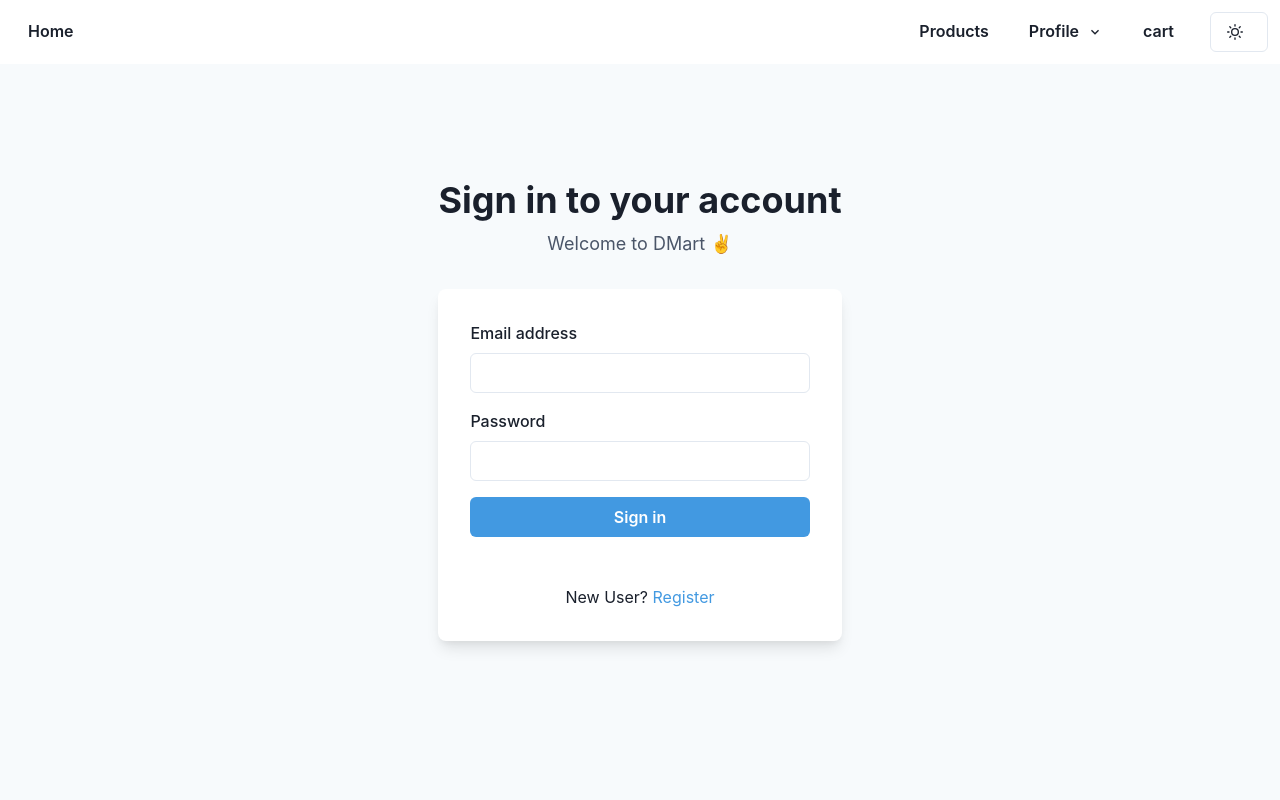
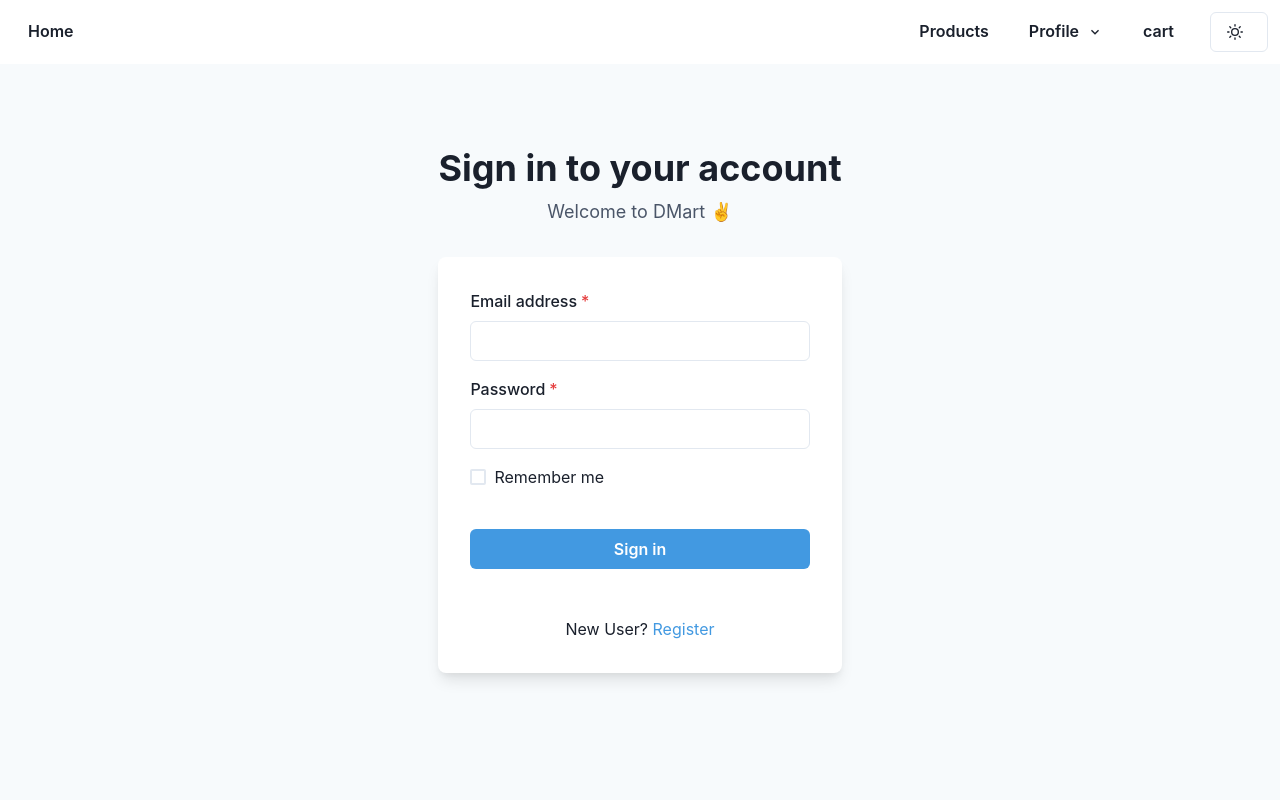
Before and after one commit to alicehack2020/self_ecommerce_frontend, a React (Create React App) app: page /login in a window 1280 px wide. Shown: the top 800 px of the page. Built offline with nearby package versions, Linux system fonts and the light colour scheme; no server answers.

Commit message:
code improve

```diff
--- a/src/App.jsx
+++ b/src/App.jsx
@@ -7,7 +7,7 @@ import Footer from './footer/Footer'
 import { Route, Routes } from 'react-router-dom'
 import LandingPage from './landing/LandingPage'
 import ProductDetails from './product/ProductDetails'
-import NavBar from './navbar/Navbar'
+import NavBar from './components/navbar/Navbar';
 import ProductListPage from './landing/ProductListPage'
 import Checkout from './checkout/Checkout';
 
--- a/src/auth/Login.jsx
+++ b/src/auth/Login.jsx
@@ -18,9 +18,10 @@ import { useEffect, useState } from 'react';
 import { useNavigate } from 'react-router-dom';
 import axios from "axios"
 import { backend_url } from '../constants/Constants';
-import { setToken } from '../helpers/helper';
+import { errorsMessage, setToken, successMessage } from '../helpers/helper';
+import MyInput from "../components/MyInput"
 export default function Login() {
-  const toast = useToast()
+
   const navigate=useNavigate()
   useEffect(() => {
     window.scrollTo(0, 0)
@@ -29,31 +30,45 @@ export default function Login() {
     email:'',
     password:''
   })
+  const handleFormData = (e) => {
+    let { name, value } = e.target;
+    setUserInfo((prev) => ({
+      ...prev,
+      [name]: value,
+    }));
+  }
+  const validateEmail = (email) => {
+    const re = /^[^\s@]+@[^\s@]+\.[^\s@]+$/;
+    return re.test(String(email).toLowerCase());
+  }
+  const handleSubmit = (event) => {
+    event.preventDefault();
+    for (const field in userInfo) {
+      if (typeof userInfo[field] === "string" && userInfo[field].trim() === "") {
+        errorsMessage(`Please enter a ${field}`)
+        return;
+      }
+    }
 
+    if (!validateEmail(userInfo.email)) {
+      errorsMessage("Please enter a valid email address")
+      return;
+    }
+    loginUser();
+
+  };
   const loginUser =async () => {
     await axios.post(`${backend_url}/auth/login`,{email:userInfo.email,password:userInfo.password}).then((res) => {
       setToken(res.data.token,res.data.id)
-      let status='success'
       if (res.data.status === 'failed')
       {
-        status="error"
+        errorsMessage(res.data.message)
       }
-
-      toast({
-        title:res.data.message,
-        // description: "We've created your account for you.",
-        status: status,
-        duration: 3000,
-        isClosable: true,
-      })
+      else {
+        successMessage(res.data.message)
+      }
     }).catch((error) => {
-      toast({
-        title:error.data.message,
-        // description: "We've created your account for you.",
-        status: 'error',
-        duration: 3000,
-        isClosable: true,
-      })
+      errorsMessage(error.data.message)
       })
 }
   return (
@@ -76,24 +91,32 @@ export default function Login() {
           boxShadow={'lg'}
           p={8}>
           <Stack spacing={4}>
-            <FormControl id="email">
-              <FormLabel>Email address</FormLabel>
-              <Input type="email" value={userInfo.email} onChange={(e) => setUserInfo({ ...userInfo, email: e.target.value })}/>
-            </FormControl>
-            <FormControl id="password">
-              <FormLabel>Password</FormLabel>
-              <Input type="password" value={userInfo.password} onChange={(e) => setUserInfo({ ...userInfo, password: e.target.value })}/>
-            </FormControl>
+            <MyInput
+                  id={"email"}
+                  name={"email"}
+                  label="Email address"
+                  type={"email"}
+                  value={userInfo.fname}
+                  onChange={handleFormData}
+            />
+            <MyInput
+                  id={"password"}
+                  name={"password"}
+                  label="Password"
+                  type={"email"}
+                  value={userInfo.password}
+                  onChange={handleFormData}
+                />
             <Stack spacing={10}>
-              {/* <Stack
+              <Stack
                 direction={{ base: 'column', sm: 'row' }}
                 align={'start'}
                 justify={'space-between'}>
                 <Checkbox>Remember me</Checkbox>
-                <Link color={'blue.400'}>Forgot password?</Link>
-              </Stack> */}
+                {/* <Link color={'blue.400'}>Forgot password?</Link> */}
+              </Stack>
               <Button
-                onClick={loginUser}
+                onClick={handleSubmit}
                 bg={'blue.400'}
                 color={'white'}
                 _hover={{
--- a/src/navbar/Navbar.jsx
+++ b/src/components/navbar/Navbar.jsx
@@ -13,7 +13,7 @@ import {
     MenuDivider,
 } from '@chakra-ui/react'
 
-import { updateCart } from '../redux/action/generalAction';
+import { updateCart } from '../../redux/action/generalAction';
 import { useDispatch, useSelector } from 'react-redux';
 const NavBar = () => {
     const [selected, setSelected] = useState('Home')
--- a/src/product/ProductPage.jsx
+++ b/src/product/ProductPage.jsx
@@ -1,21 +1,11 @@
-import { Box, Button, Checkbox, Flex, SimpleGrid, Text, useDisclosure } from '@chakra-ui/react'
+import { Box,Flex, SimpleGrid} from '@chakra-ui/react'
 import React, { useEffect, useState } from 'react'
 import ProductSimple from './ProductSimple'
-import axios from "axios"
 import { Select } from '@chakra-ui/react'
-import {
-  Accordion,
-  AccordionItem,
-  AccordionButton,
-  AccordionPanel,
-  AccordionIcon,
-} from '@chakra-ui/react'
-import Filter from '../filter/Filter'
+import Filter from '../components/filter/Filter'
 import { useDispatch } from 'react-redux'
 import { useSelector } from 'react-redux'
 import { getProduct } from '../redux/action/productAction'
-import Checkout from '../checkout/Checkout'
-
 const ProductPage = () => {
 
   const [data, setData] = useState([])
@@ -42,9 +32,7 @@ const ProductPage = () => {
     <Flex >
     <Box  w={'300px'} display={{ base: 'none', md: 'flex', lg: 'flex' }} mt={20}  h={'auto'} p={4}   >
           <Filter />
-
     </Box>
-
         <Box w={'100%'} pt={20} alignSelf={'flex-end'}>
         <Flex w={'100%'} justifyContent={'flex-end'} >
         <Box p={2} mr={5}>
@@ -54,18 +42,19 @@ const ProductPage = () => {
             <option value='option3'>Name</option>
             </Select>
          </Box>
-      </Flex>
+        </Flex>
+        {data.length === 0 && <h1>Loading...</h1>}
         <SimpleGrid minChildWidth={'250px'} gap={'20px'}>
         {
-          data?.map((e) => {
-            return <ProductSimple title={e?.brandName} price={e?.listPrice} IMAGE={e?.heroImage} category={e?.displayName} id={e?._id} />
+          data?.map((e,index) => {
+            return <ProductSimple key={index} title={e?.brandName} price={e?.listPrice} IMAGE={e?.heroImage} category={e?.displayName} id={e?._id} />
           })
         }
 
        </SimpleGrid>
       </Box>
       </Flex>
-      {/* <Checkout/> */}
+
     </Box>
 
 
```
Also changed, not shown: src/payment/Payment.jsx (deleted, +0 -9 lines), src/components/filter/Filter.jsx (renamed from src/filter/Filter.jsx).
